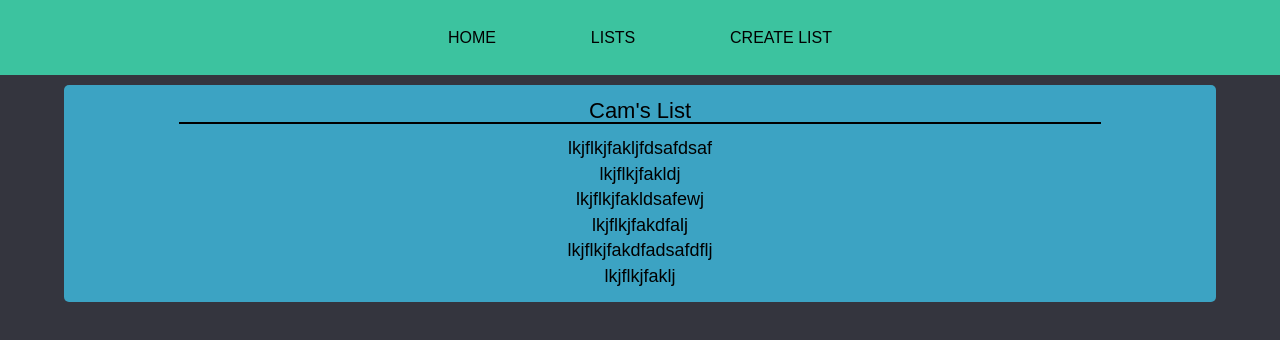
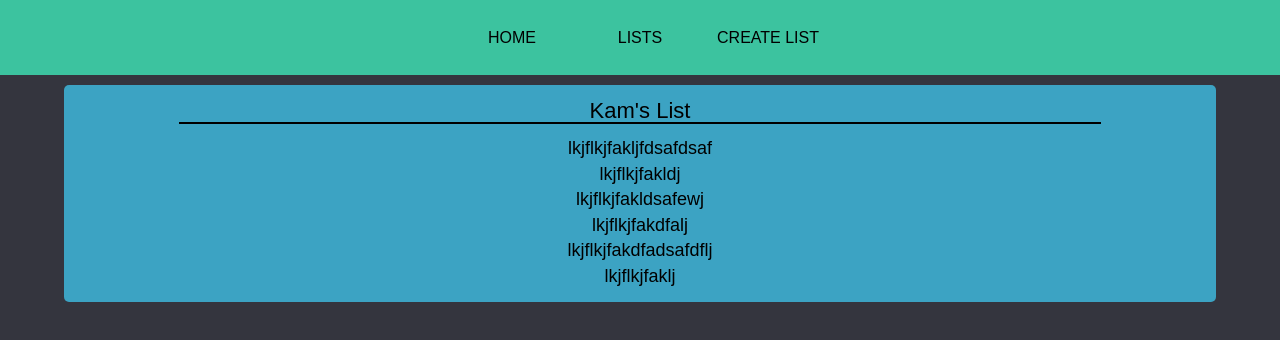
Before and after one commit to CameronK24/christmas-lists, a React (Create React App) app: page / in a window 1280 px wide. Shown: the top 340 px of the page. Built offline with nearby package versions, Linux system fonts and the light colour scheme.

Commit message:
keep forgetting to commit

```diff
--- a/src/Components/Lists/Lists.js
+++ b/src/Components/Lists/Lists.js
@@ -7,7 +7,7 @@ const Lists = () => {
   return(
     <section className="list-wrapper">
       <section className="list">
-        <h2>Cam's List</h2>
+        <h2>Kam's List</h2>
         <ul>
           <li>lkjflkjfakljfdsafdsaf</li>
           <li>lkjflkjfakldj</li>
--- a/src/Components/Nav/Nav.js
+++ b/src/Components/Nav/Nav.js
@@ -5,9 +5,7 @@ const Nav = () => {
   return (
     <div className='nav-wrap'>
       <ul className='nav-list'>
-        <li>
-          <h1>HOME</h1>
-        </li>
+        <li>HOME</li>
         <li>LISTS</li>
         <li>CREATE LIST</li>
       </ul>
--- a/src/Components/Nav/nav.css
+++ b/src/Components/Nav/nav.css
@@ -12,3 +12,18 @@
   justify-content: space-between;
   align-items: center;
 }
+
+.nav-list li {
+  display: flex;
+  justify-content: center;
+  align-items: center;
+  height: 100%;
+  width: calc(100% / 3);
+  text-align: center;
+  cursor: pointer;
+  transition: .2s;
+}
+
+.nav-list li:hover {
+  background-color: aliceblue;
+}
```
